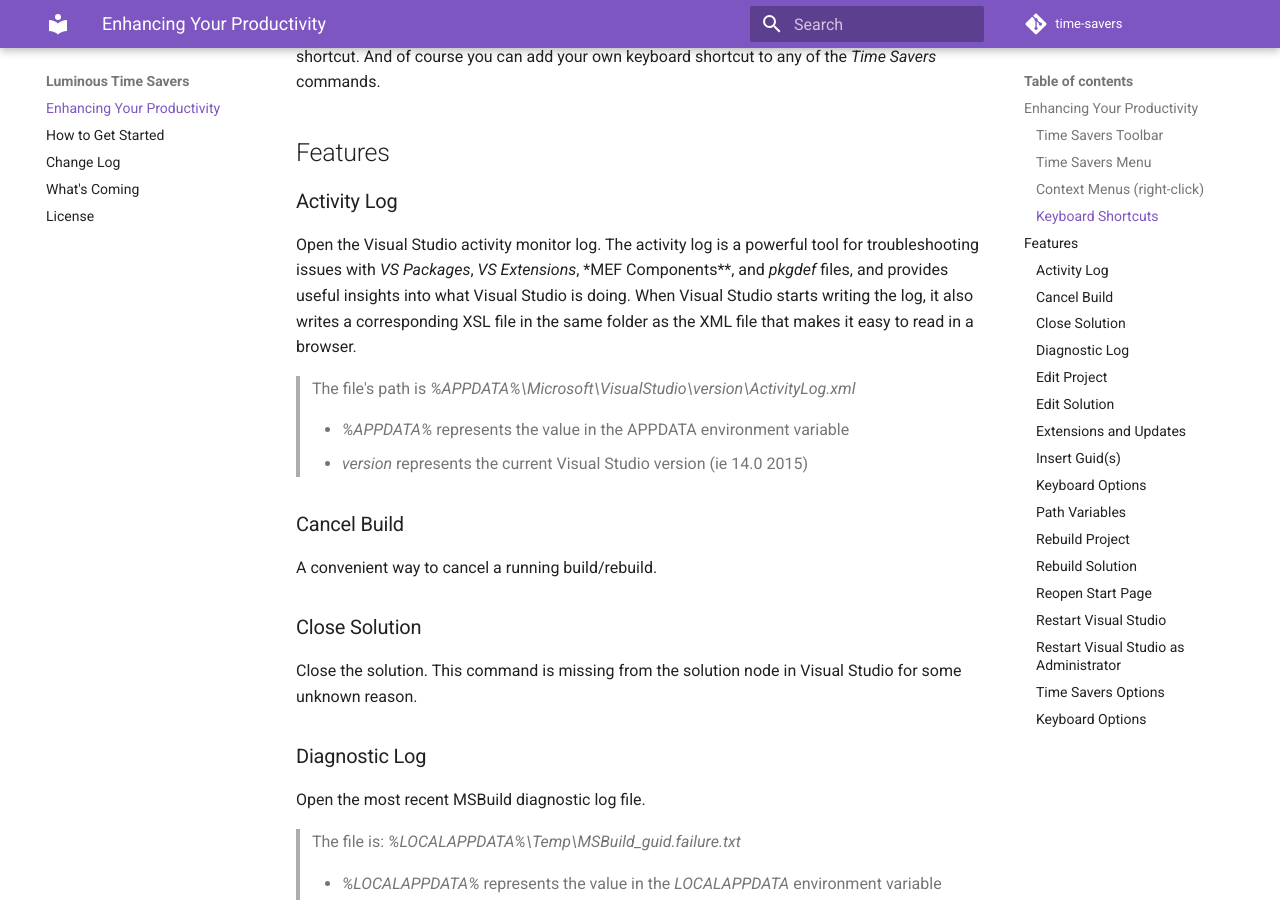
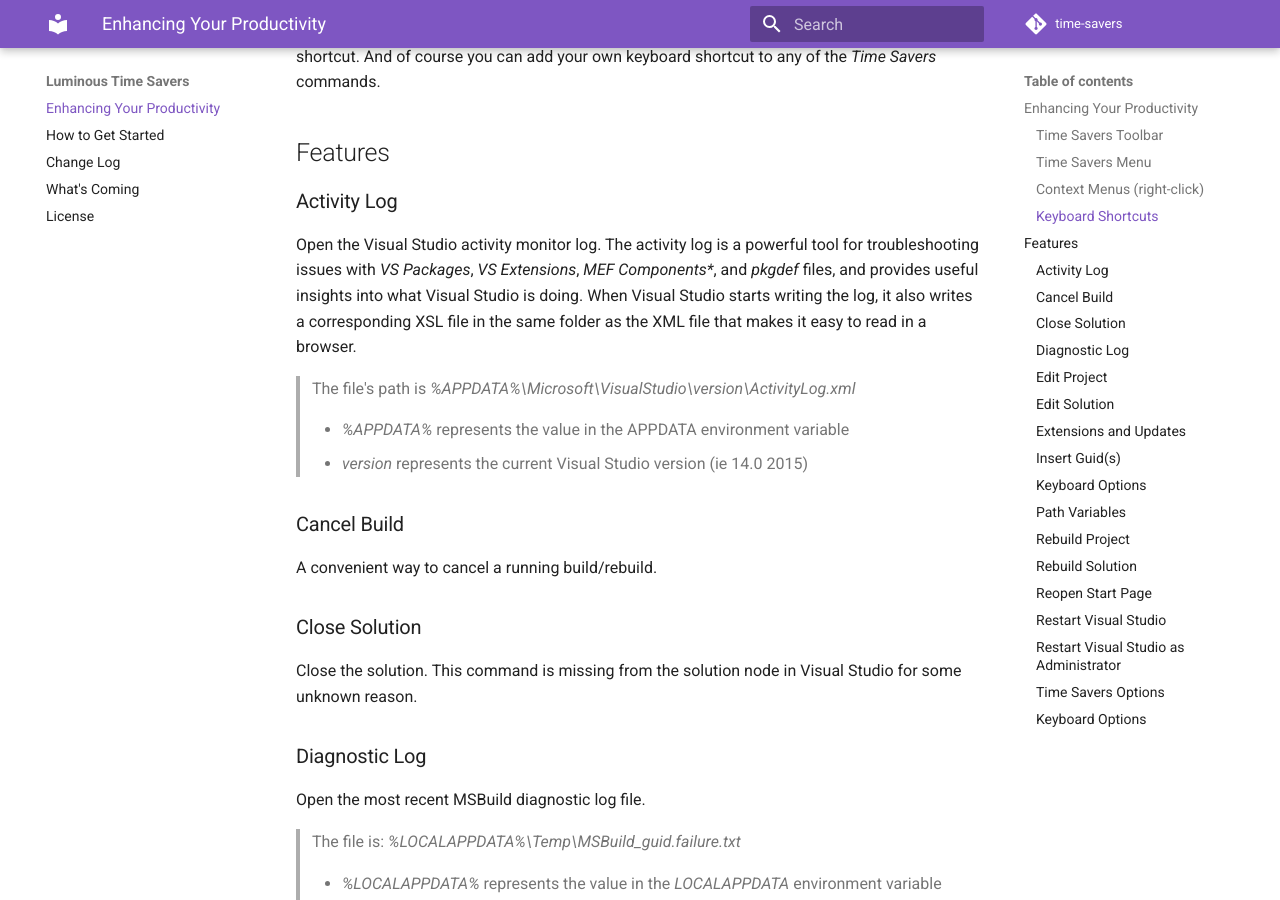
Before and after one commit to luminous-software/time-savers, an MkDocs documentation site: the page built from docs-source/index.md, in a window 1280 px wide and 900 px high, scrolled down 1404 px. Built offline with MkDocs 1.6.1 and Material for MkDocs 9.7.7, drawn with Linux system fonts in a browser that asks for light colours; comment, search, counter and statistics services are not loaded; old or Windows-style settings are respelled for this version of MkDocs.

Commit message:
Add new markdown extensions
- markdown.extensions.tables
- pymdownx.tasklist
- pymdownx.magiclink
- pymdownx.betterem
- pymdownx.tilde
- pymdownx.superfences
- pymdownx.snippets

```diff
--- a/mkdocs.yml
+++ b/mkdocs.yml
@@ -39,9 +39,22 @@
     - assets/javascripts/extra.js
 
 markdown_extensions:
+    - markdown.extensions.tables
     - codehilite(css_class=code)
     - admonition
     - toc:
         permalink: true
     - pymdownx.tasklist:
         custom_checkbox: true
+    - pymdownx.magiclink:
+        repo_url_shortener: true
+        repo_url_shorthand: true
+        social_url_shorthand: true
+        provider: github
+        user: luminous-software
+        repo: pymdowntime-savers
+    - pymdownx.betterem:
+        smart_enable: all
+    - pymdownx.tilde
+    - pymdownx.superfences
+    - pymdownx.snippets
```
